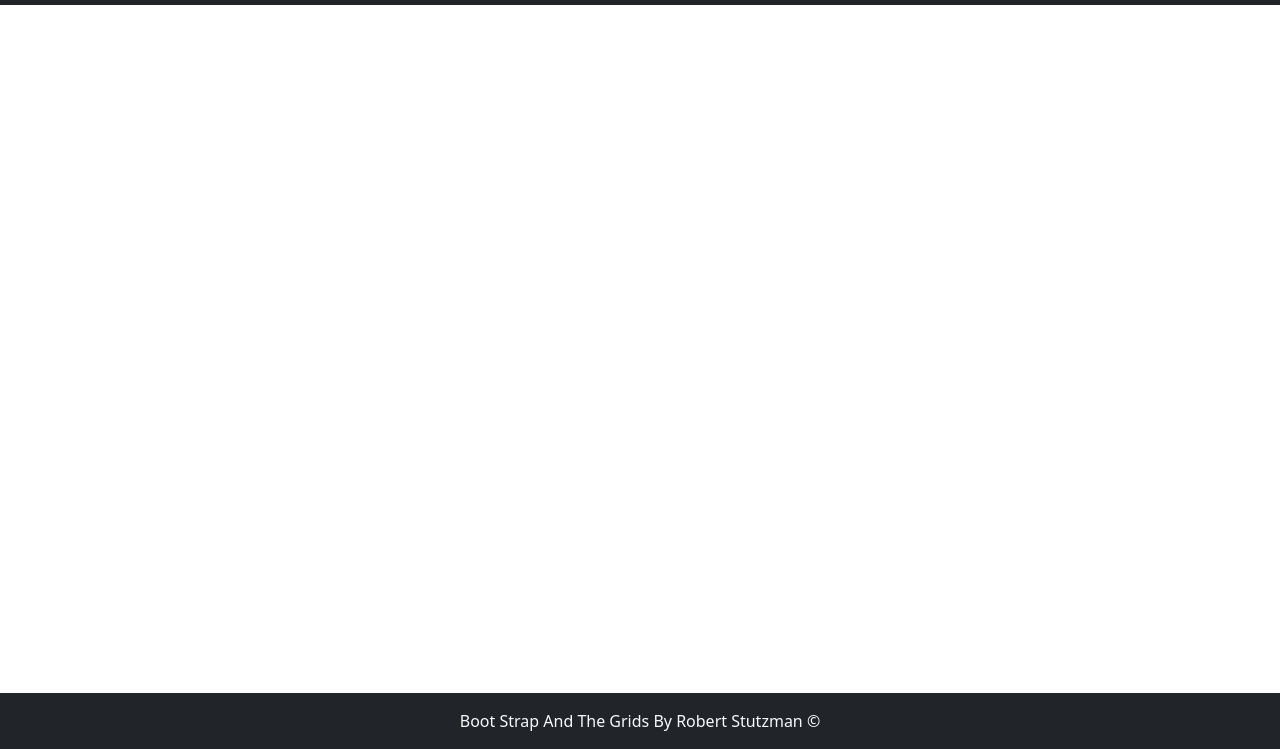
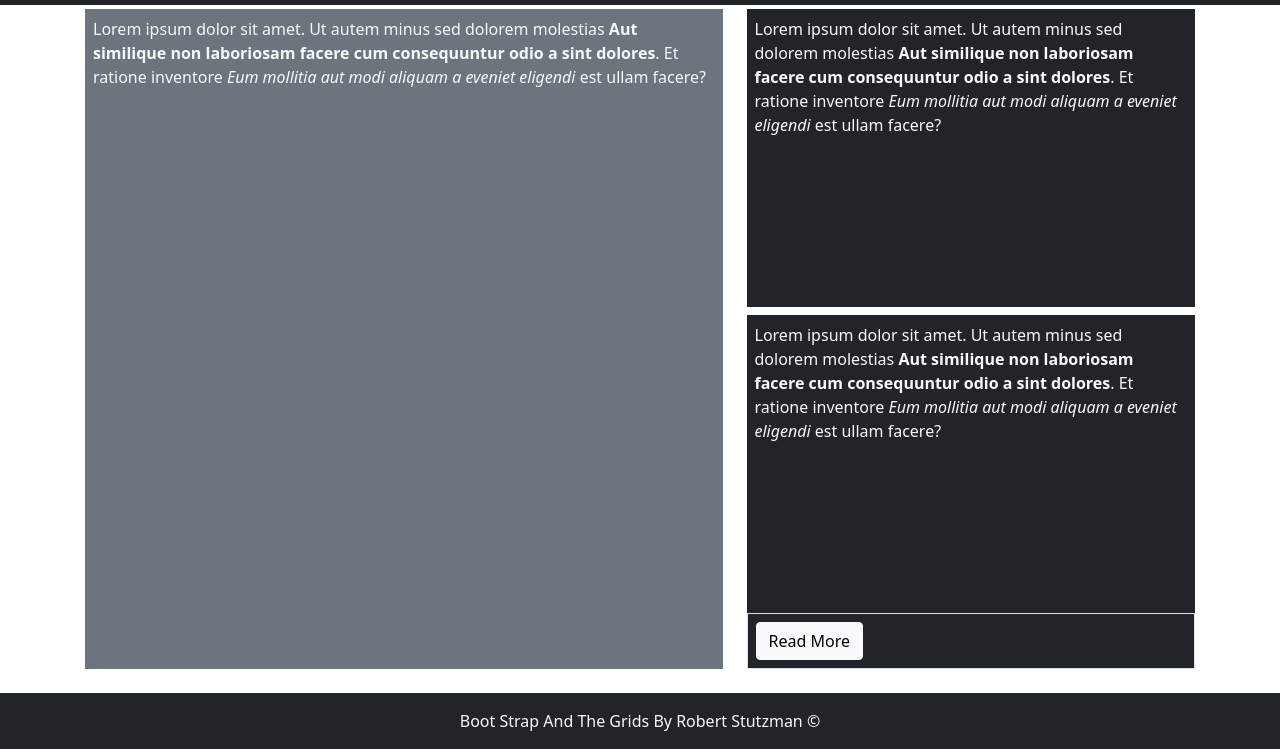
Before and after one commit to RobertStutzman/BootStrapAndTheGrids, a plain HTML site: page Grid3.html in a window 1280 px wide. Shown: the part 51-800 px from the top of the page. Drawn offline with nearby package versions, Linux system fonts and the light colour scheme.

Commit message:
Grid 3 completed

```diff
--- a/Grid3.html
+++ b/Grid3.html
@@ -60,8 +60,29 @@
 </nav>
 
     <main class="flex-shrink-0">
-       <div class="container">
-
+       <div class="container h-100 minHeight">
+        <div class="row h-100">
+            <!--LEFT COLUMN-->
+            <div class="col-7">
+                <div class="bg-secondary text-light h-100 p-2">
+                    <p>Lorem ipsum dolor sit amet. Ut autem minus sed dolorem molestias <strong>Aut similique non laboriosam facere cum consequuntur odio a sint dolores</strong>. Et ratione inventore <em>Eum mollitia aut modi aliquam a eveniet eligendi</em> est ullam facere? </p>
+                </div>
+            </div>
+            <!--RIGHT COLUMN-->
+            <div class="col-5 h-100 d-flex flex-column justify-content-evenly">
+            <!--TOP RIGHT COLUMN-->
+                <div class="bg-dark text-light h-50 p-2">
+                    <p>Lorem ipsum dolor sit amet. Ut autem minus sed dolorem molestias <strong>Aut similique non laboriosam facere cum consequuntur odio a sint dolores</strong>. Et ratione inventore <em>Eum mollitia aut modi aliquam a eveniet eligendi</em> est ullam facere? </p>
+                </div>
+            <!--BOTTOM RIGHT COLUMN-->
+                <div class="bg-dark text-light h-50 mt-2 p-2">
+                    <p>Lorem ipsum dolor sit amet. Ut autem minus sed dolorem molestias <strong>Aut similique non laboriosam facere cum consequuntur odio a sint dolores</strong>. Et ratione inventore <em>Eum mollitia aut modi aliquam a eveniet eligendi</em> est ullam facere? </p>
+                </div>
+                <div class="bg-dark text-light border border-top p-2">
+                    <button class="btn btn-light" type="button">Read More</button>
+                </div>
+            </div>
+        </div>
        </div>
     </main>
     <footer class="footer mt-auto py-3 bg-dark sticky-footer">
```
